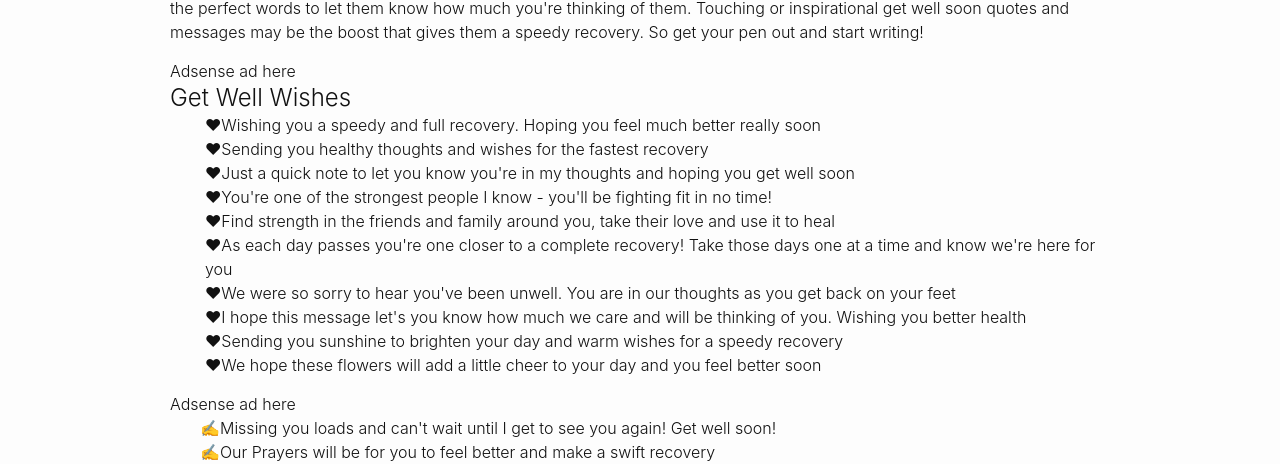
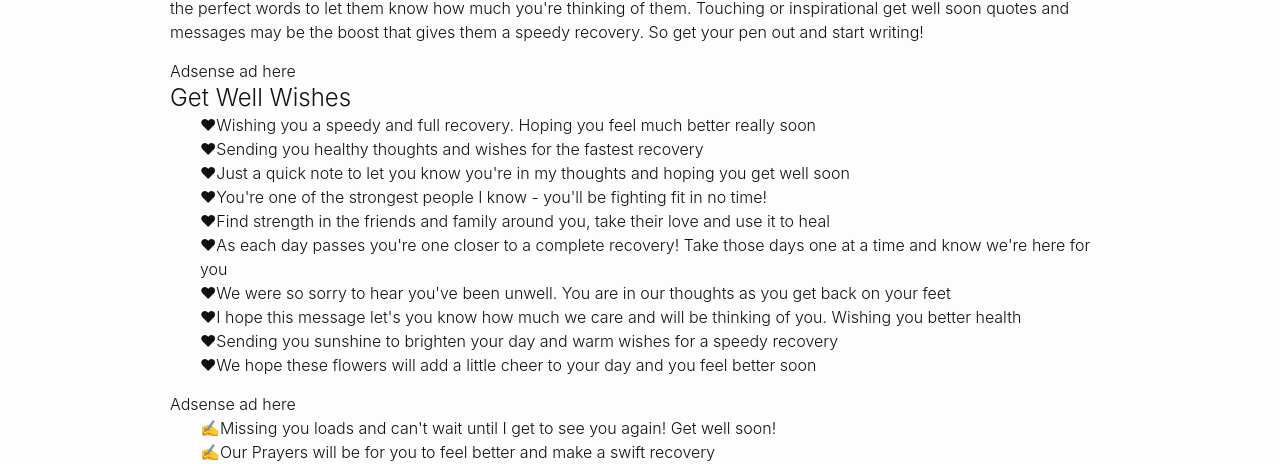
Before and after one commit to andyml123/andyml123.github.io, a Jekyll site: the page index2.html, which Jekyll copies as it is, in a window 1280 px wide. Shown: the part 433-897 px from the top of the page. Built offline with Jekyll 4.4.1, drawn with Linux system fonts in a browser that asks for light colours.

Commit message:
Update _layout.scss

```diff
--- a/_sass/_layout.scss
+++ b/_sass/_layout.scss
@@ -446,10 +446,6 @@ ul.heart li:before{
 content:'\2764'
 }
 
-ul.heart li {
-padding-left: 5px;
-}
-
 h1 {
 font-weight:bold;
 }
```
